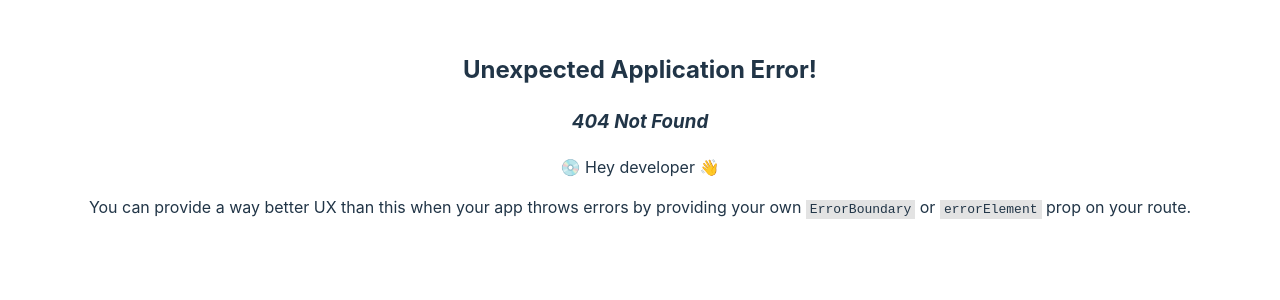
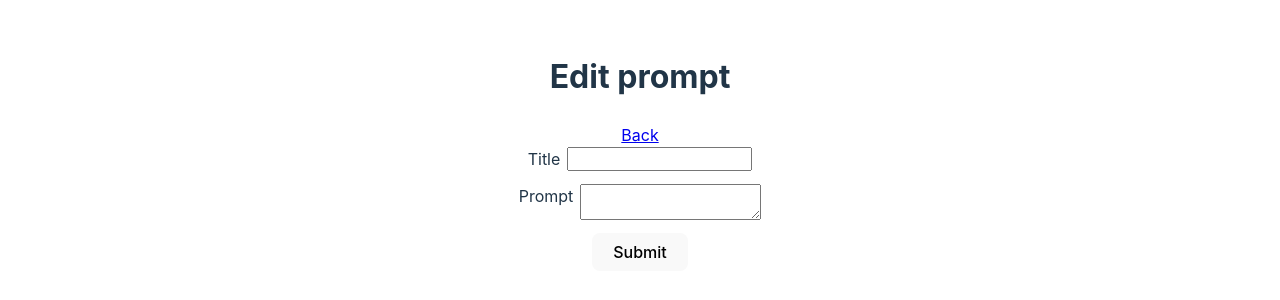
Before and after one commit to bernbecht/prompt-manager, a React (Vite) app in the folder frontend/: page /prompt/1/edit in a window 1280 px wide. Before the commit this address had no page. Shown: the top 300 px of the page. Built offline with nearby package versions, Linux system fonts and the light colour scheme; no server answers.

Commit message:
✨ adds initial edit prompt route

```diff
--- /dev/null
+++ b/frontend/src/data/useGetPrompt.ts
@@ -0,0 +1,28 @@
+import { useState } from 'react'
+import { GET } from './network'
+
+export async function getPrompt(id: string) {
+  const apiURL = `http://localhost:3001/prompts/${id}`
+  const response = await GET(apiURL)
+  return response
+}
+
+export function useGetPrompt() {
+  const [isLoading, setIsLoading] = useState<boolean>(false)
+  const [data, setData] = useState([])
+  const [error, setError] = useState<Error>()
+
+  async function fetch(id: string) {
+    try {
+      const response = await getPrompt(id)
+      setData(response)
+    } catch (error) {
+      console.log(error)
+      setError(error as Error)
+    } finally {
+      setIsLoading(false)
+    }
+  }
+
+  return { fetch, isLoading, data, error }
+}
--- a/frontend/src/main.tsx
+++ b/frontend/src/main.tsx
@@ -1,8 +1,16 @@
 import React from 'react'
 import ReactDOM from 'react-dom/client'
 import './index.css'
-import { RouterProvider, createBrowserRouter } from 'react-router-dom'
+import {
+  RouterProvider,
+  createBrowserRouter,
+  useRouteError,
+} from 'react-router-dom'
 import { AddPromptRoute, RootRoute } from './routes'
+import {
+  EditPromptRoute,
+  loader as promptLoader,
+} from './routes/EditPromptRoute'
 
 const router = createBrowserRouter([
   {
@@ -13,6 +21,15 @@ const router = createBrowserRouter([
     path: '/prompt/add',
     element: <AddPromptRoute />,
   },
+  {
+    path: '/prompt/:id/edit',
+    // if an exception is thrown here
+    loader: promptLoader,
+    // or here
+    element: <EditPromptRoute />,
+    // this will render instead of the element
+    errorElement: <ErrorBoundary />,
+  },
 ])
 
 ReactDOM.createRoot(document.getElementById('root') as HTMLElement).render(
@@ -20,3 +37,10 @@ ReactDOM.createRoot(document.getElementById('root') as HTMLElement).render(
     <RouterProvider router={router} />
   </React.StrictMode>
 )
+
+function ErrorBoundary() {
+  let error = useRouteError()
+  console.error(error)
+  // Uncaught ReferenceError: path is not defined
+  return <div>Dang!</div>
+}
--- /dev/null
+++ b/frontend/src/routes/EditPromptRoute.tsx
@@ -0,0 +1,81 @@
+import { NavLink, useLoaderData } from 'react-router-dom'
+import './AddPromptRoute.css'
+import { useEffect, useState } from 'react'
+import { useCreatePrompt } from '../data/useCreatePrompt'
+import { getPrompt } from '../data/useGetPrompt'
+
+export function EditPromptRoute() {
+  const [formState, setFormState] = useState({
+    title: '',
+    content: '',
+  })
+  const { create } = useCreatePrompt()
+
+  function handleSubmit(event: React.FormEvent<HTMLButtonElement>) {
+    event.preventDefault()
+    console.log(formState)
+    console.log('submit')
+    create({ ...formState, authorId: 1 }) // TODO: use real author id
+  }
+
+  function handleFormChange(
+    event: React.ChangeEvent<HTMLInputElement | HTMLTextAreaElement>
+  ) {
+    const { name, value } = event.target
+    setFormState({ ...formState, [name]: value })
+  }
+
+  const { data } = useLoaderData()
+  console.log(data)
+
+  useEffect(() => {
+    if (data) {
+      setFormState({
+        title: data.title,
+        content: data.content,
+      })
+    }
+  }, [])
+
+  return (
+    <div>
+      <h1>Edit prompt</h1>
+      <NavLink to="/">Back</NavLink>
+      <form>
+        <span>
+          <label htmlFor="prompt">Title</label>
+          <input
+            type="text"
+            placeholder=""
+            name="title"
+            value={formState.title}
+            onChange={handleFormChange}
+          />
+        </span>
+        <span>
+          <label htmlFor="answer">Prompt</label>
+          <textarea
+            placeholder=""
+            name="content"
+            value={formState.content}
+            onChange={handleFormChange}
+          />
+        </span>
+        <button type="submit" onClick={handleSubmit}>
+          Submit
+        </button>
+      </form>
+    </div>
+  )
+}
+
+export async function loader({ params }) {
+  const { id } = params
+  try {
+    const data = await getPrompt(id)
+    return { data }
+  } catch (error) {
+    console.error(error)
+    return { error }
+  }
+}
```
